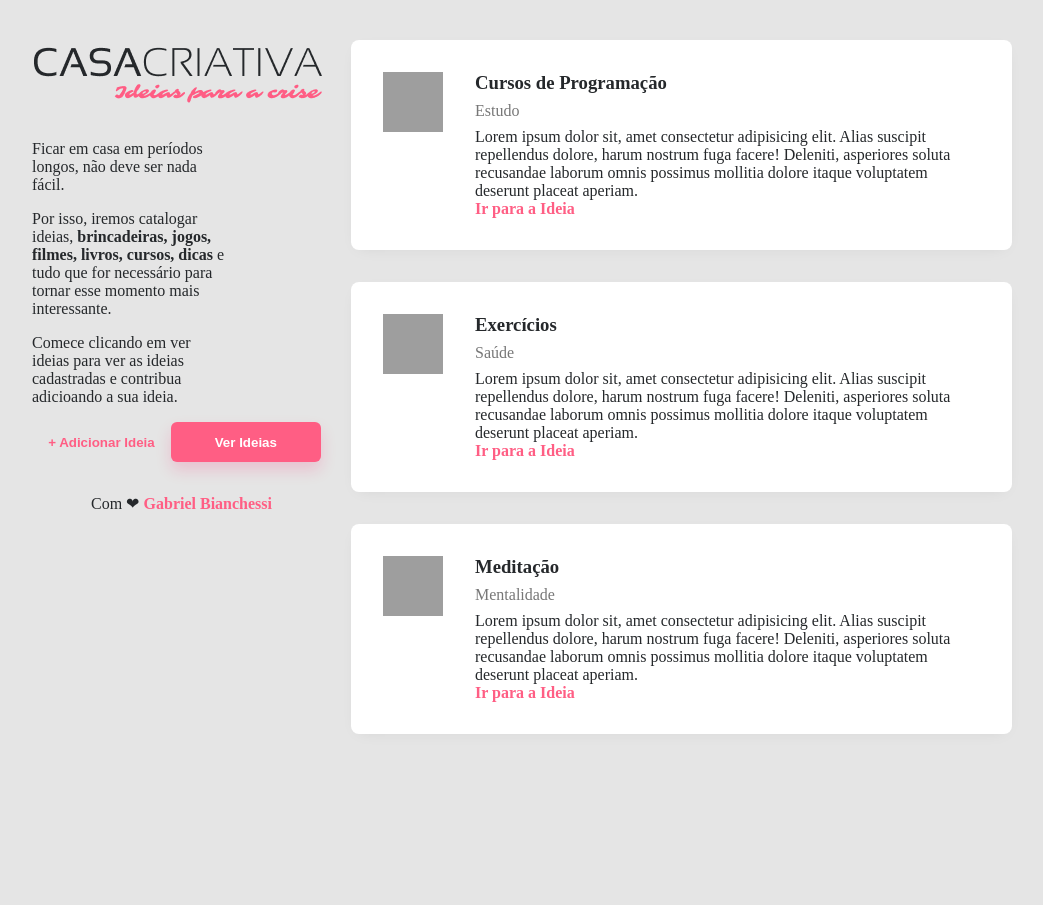
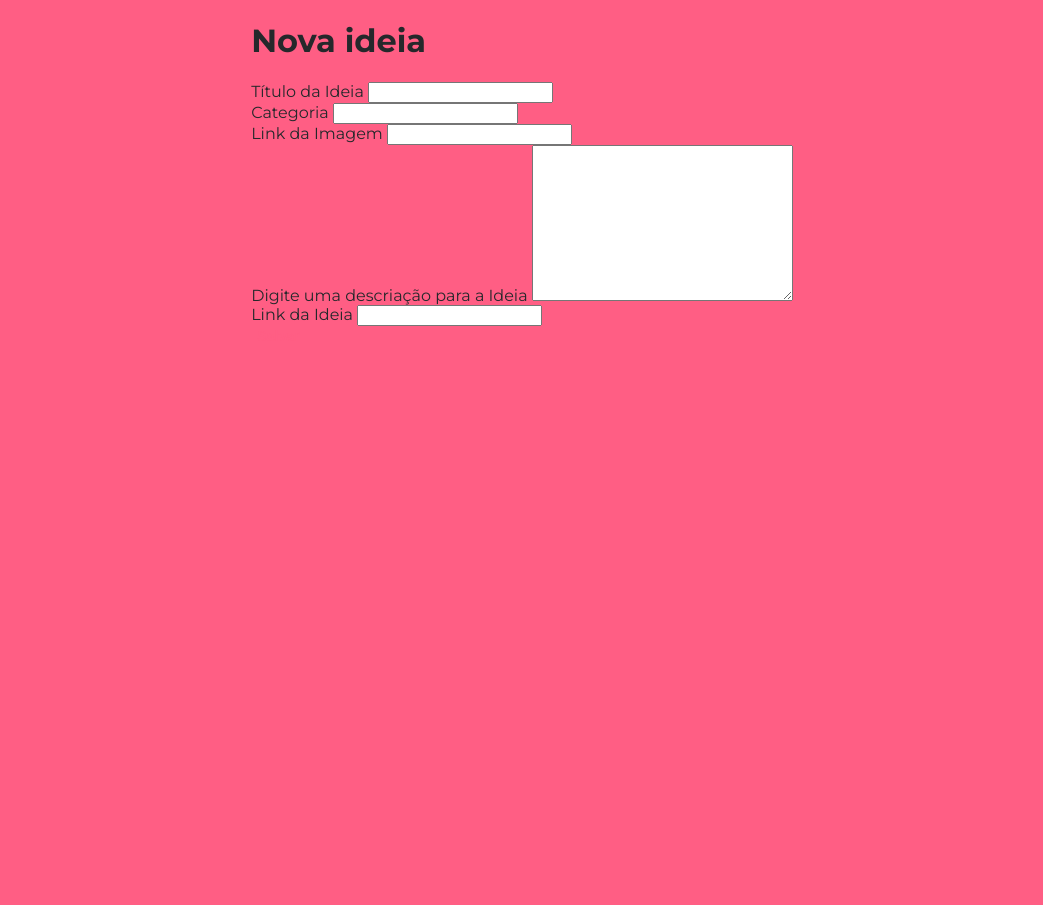
Before and after one commit to gabriel-bianchessi/casa-criativa-curso, a plain HTML site: page index.html in a window 1280 px wide. Shown: the whole page, without its empty margins (118-1161 px from the left). Before the commit the page ends 806 px from the top, so only its background shows below. Drawn offline with Linux system fonts and the light colour scheme; grey boxes are pictures that could not be loaded.

Commit message:
Criação do formulário

```diff
--- a/index.html
+++ b/index.html
@@ -5,6 +5,7 @@
         <meta charset="UTF-8">
         <title>Casa Crativa</title>
 
+        <link href="https://fonts.googleapis.com/css2?family=Montserrat:wght@300;400;600;700;900&display=swap" rel="stylesheet">
         <link rel="stylesheet" href="style.css">
     </head>
 
@@ -86,9 +87,46 @@
 
                 </div>
             </section>
-
         </div>
 
+        <!-- Modal -->
+
+        <div id="modal">
+            <div id="content">
+                <h1>Nova ideia</h1>
+
+                <form action="">
+
+                    <div class="input-wrapper">
+                        <label for="title">Título da Ideia</label>
+                        <input type="text" name="title">
+                    </div>
+
+                    <div class="input-wrapper">
+                        <label for="category">Categoria</label>
+                        <input type="text" name="category">
+                    </div>
+
+                    <div class="input-wrapper">
+                        <label for="image">Link da Imagem</label>
+                        <input type="url" name="image">
+                    </div>
+
+                    <div class="input-wrapper">
+                        <label for="description">Digite uma descriação para a Ideia</label>
+                        <textarea name="description" cols="30" rows="10"></textarea>
+                    </div>
+
+                    <div class="input-wrapper">
+                        <label for="link">Link da Ideia</label>
+                        <input type="url" name="link">
+                    </div>
+
+                    <button>Salvar</button>
+
+                </form>
+            </div>
+        </div>
         <script src="script.js"></script>
     </body>
 
--- a/style.css
+++ b/style.css
@@ -3,6 +3,7 @@ body {
     background-color: #e5e5e5;
     color: #25282b;
 
+    font-family: 'Montserrat', sans-serif;
     margin: 0px;
 }
 
@@ -30,6 +31,12 @@ a:hover {
 
     text-decoration: underline;
 
+}
+
+p, .description {
+    font-size: 16px;
+    line-height: 24px;
+    letter-spacing: 0.1px;
 }
 
 #intro {
@@ -64,6 +71,11 @@ button {
 
     outline: none;
 
+    font-size: 14px;
+    font-weight: bold;
+    line-height: 18px;
+    letter-spacing: 00.1px;
+
 }
 
 button:hover {
@@ -90,8 +102,18 @@ footer {
 
     text-align: center;
 
+    font-size: 14px;
+    font-weight: 400;
+    line-height: 18px;
+    letter-spacing: 00.1px;
+
+    color: #777;
+
 }
 
+footer a{
+    opacity: 0.7;
+}
 
 .idea {
     display: flex;
@@ -125,3 +147,32 @@ footer {
 .idea description {
     margin: 16px 0;
 }
+
+#modal {
+    background: #ff5E84;
+
+    position: absolute;
+    top: 0;
+
+    width: 100vw;
+    height: 100vw;
+
+    display: flex;
+    justify-content: center;
+
+
+}
+
+#modal .content {
+    margin-top: 128px;
+
+    color: white;
+
+}
+
+#modal .content h1 {
+    text-align: center;
+
+    text-transform: uppercase;
+
+}
```
